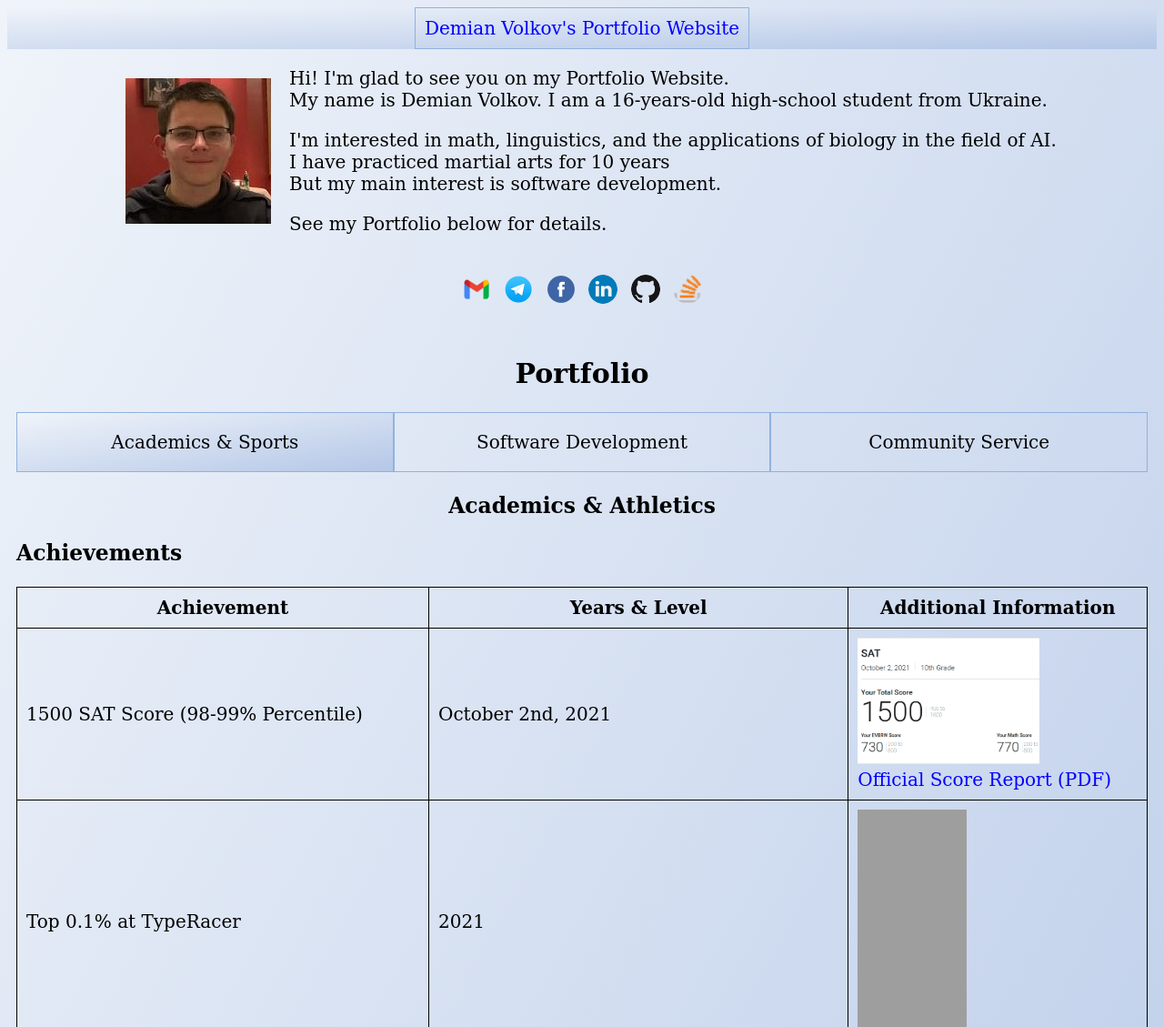
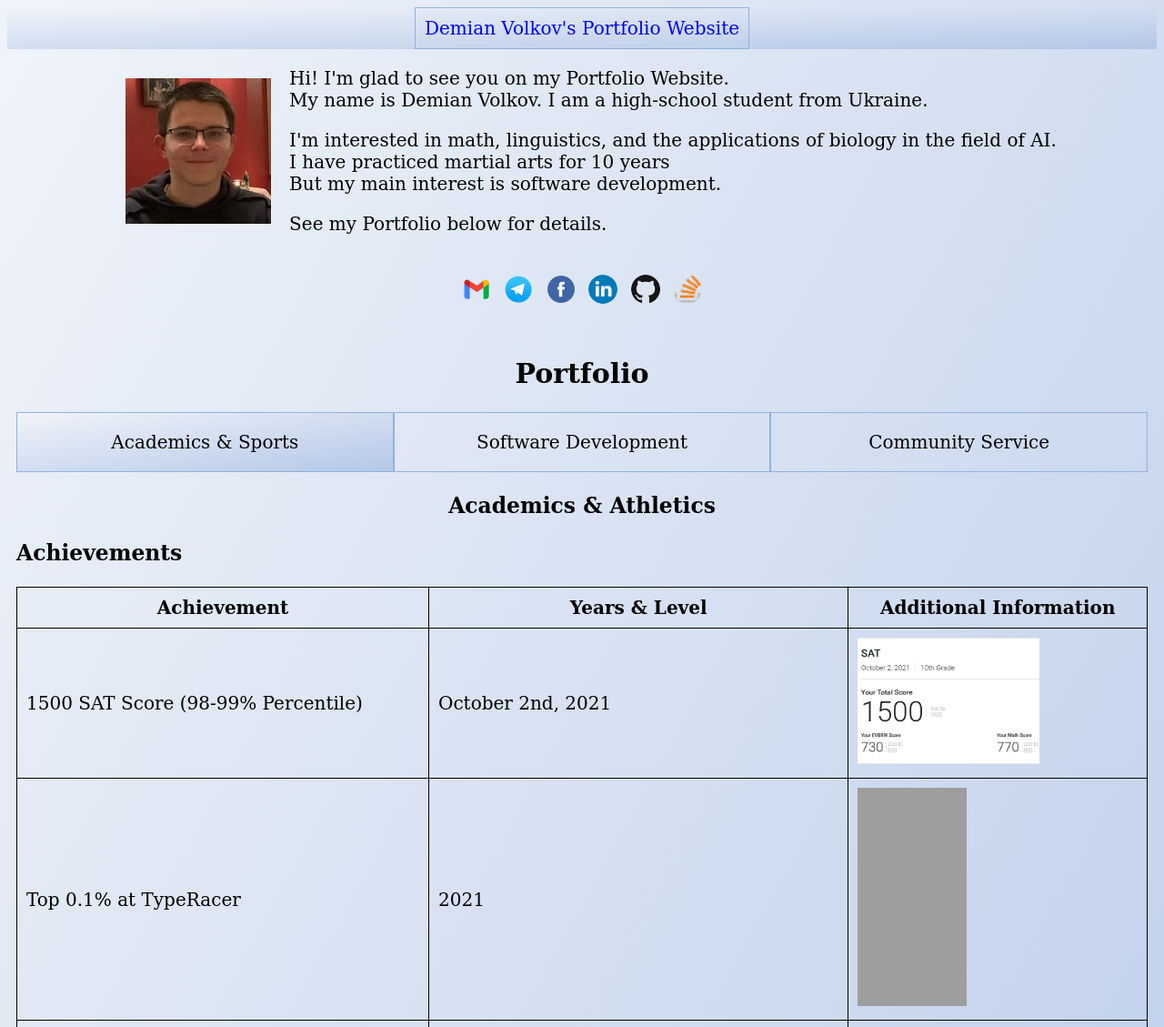
Before and after one commit to demian-wolf/demian-wolf.github.io, a Flask app: page / in a window 1280 px wide. Shown: the top 1129 px of the page at 91% size. Run offline with Flask 2, Linux system fonts and the light colour scheme; grey boxes are pictures that could not be loaded.

Commit message:
Update About & Academics

```diff
--- a/app/templates/index/about.html
+++ b/app/templates/index/about.html
@@ -10,7 +10,7 @@
             I'm glad to see you on my Portfolio Website.
             <br/>
             My name is Demian Volkov.
-            I am a 16-years-old high-school student from Ukraine.
+            I am a high-school student from Ukraine.
         </p>
         <p>
             I'm interested in math, linguistics, and the applications of biology in the field of AI.
--- a/app/templates/index/portfolio/tabs/academics.html
+++ b/app/templates/index/portfolio/tabs/academics.html
@@ -16,9 +16,6 @@
                 <img src="{{ url_for('static', filename='portfolio/sat/02102021/screenshot.png') }}"
                      alt="770 Math &amp; 730 Evidence-Based Reading and Writing" width="200"/>
                 <br/>
-
-                <a href="{{ url_for('static', filename='portfolio/sat/02102021/report.pdf') }}"
-                   target="_blank">Official Score Report (PDF)</a>
             </td>
         </tr>
         <tr>
```
Also changed, not shown: 1 other file.
